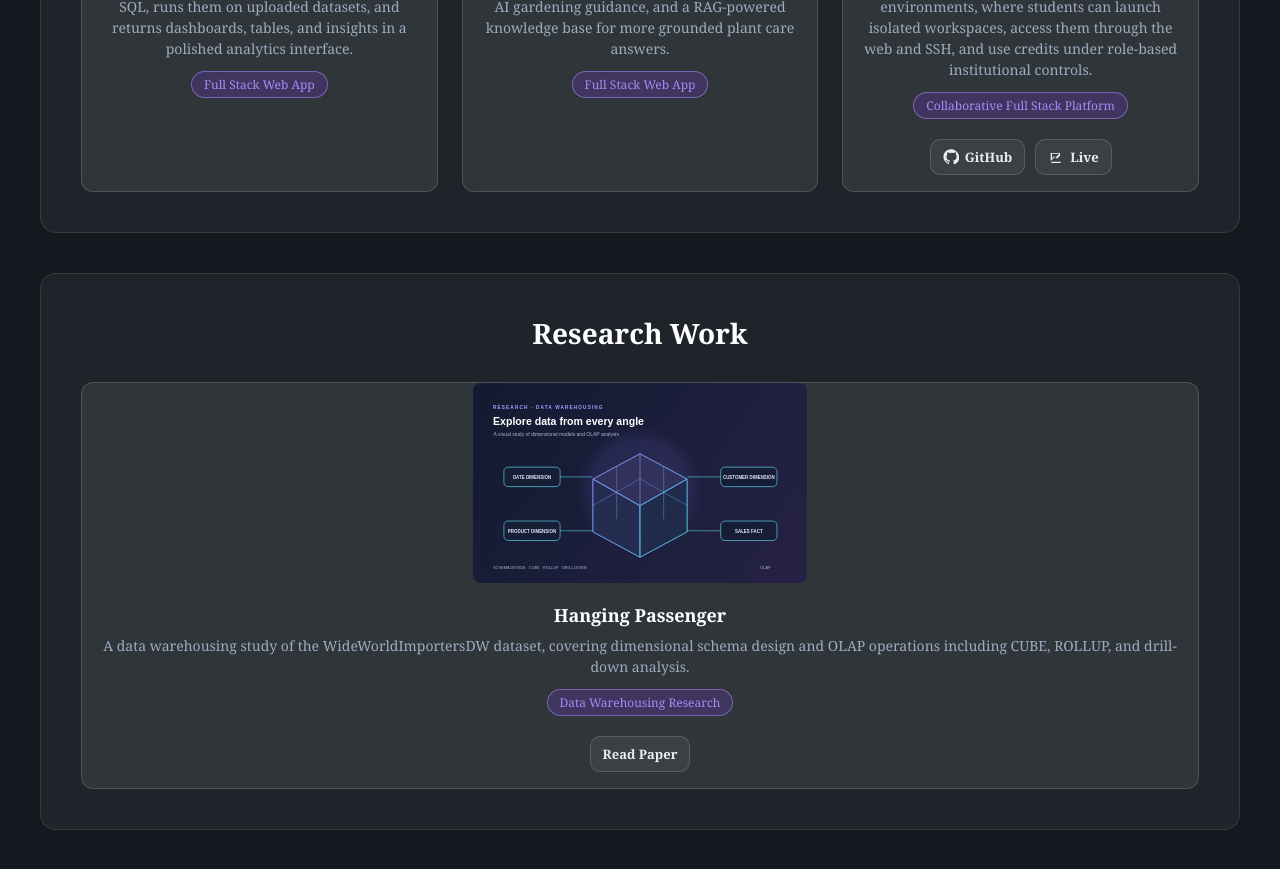
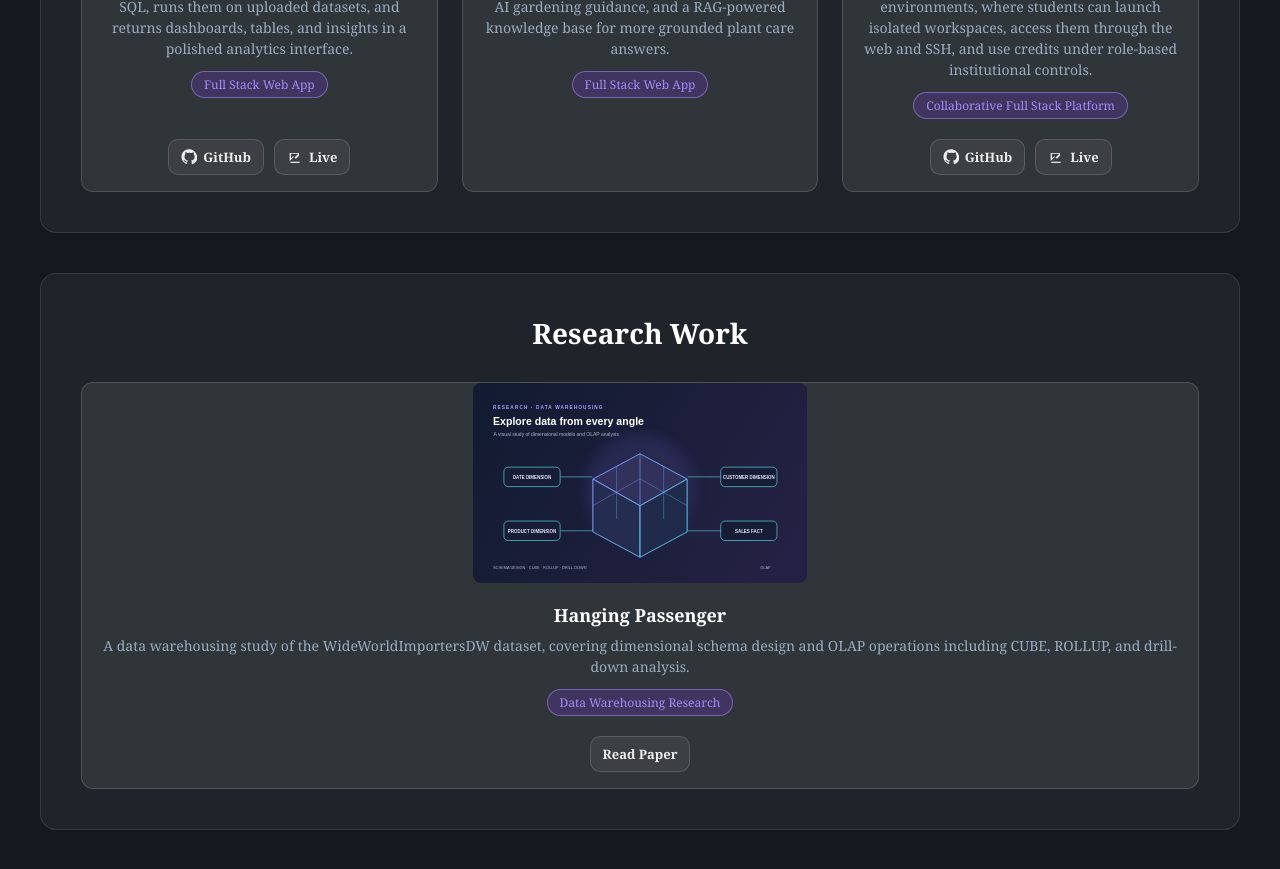
Before and after one commit to CodedGrimoire/Tazkia_portfolio, a Next.js app: page / in a window 1280 px wide. Shown: the part 4060-4929 px from the top of the page. Built offline with nearby package versions, Linux system fonts and the light colour scheme.

Commit message:
project info fix

```diff
--- a/app/components/project.js
+++ b/app/components/project.js
@@ -125,8 +125,8 @@ const projects = [
     name: "DataPilot AI",
     description: "DataPilot AI is an AI spreadsheet workspace that turns natural-language questions into safe SQL, runs them on uploaded datasets, and returns dashboards, tables, and insights in a polished analytics interface.",
     image: "/datapilot.png",
-    githubLink: "",
-    livelink: "",
+    githubLink: "https://github.com/CodedGrimoire/NLtoSQLfrontend",
+    livelink: "https://datapilot-nine.vercel.app/",
     videoLink: "",
     type: "Full Stack Web App",
     tags: [
```
